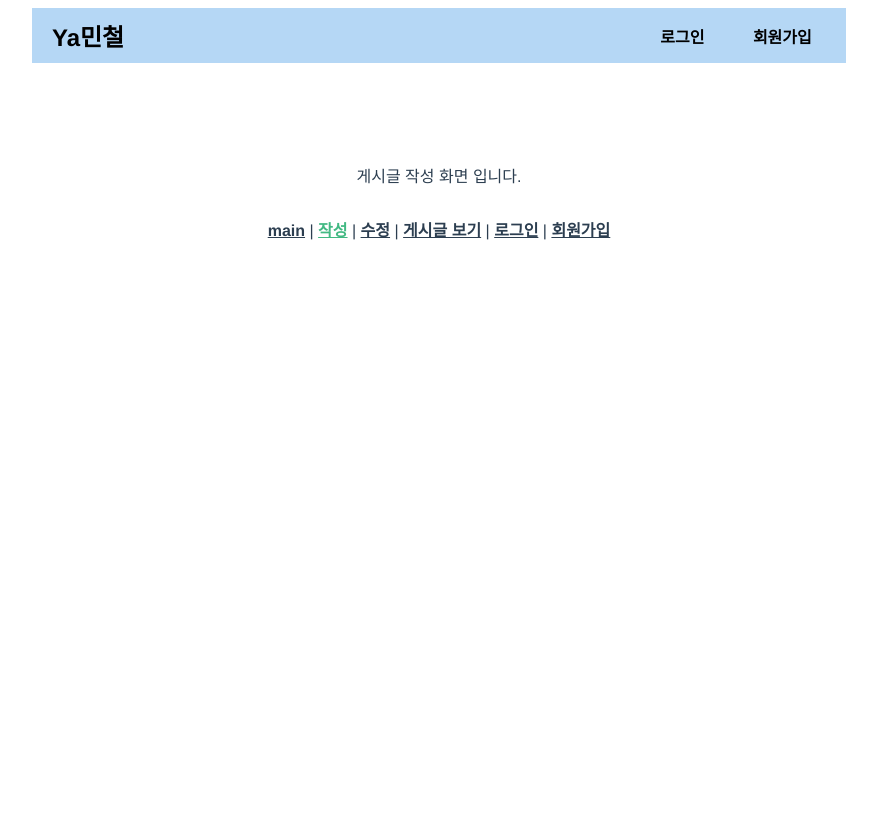
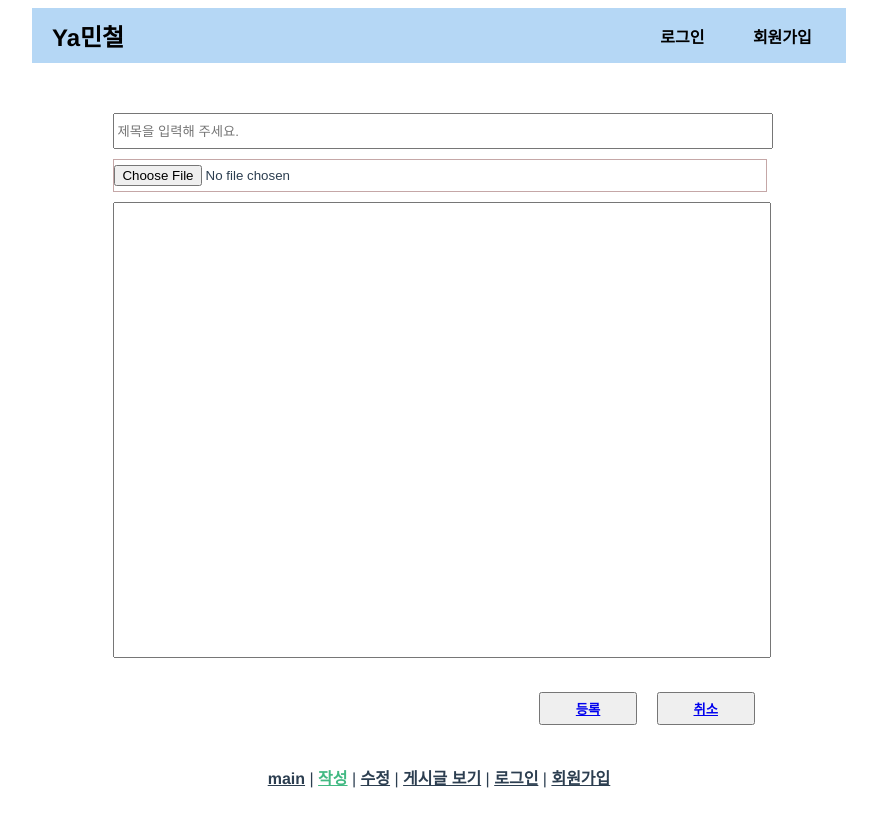
Before and after one commit to leafeafeaf/simple_community, a Vue app in the folder frontend/: page /write in a window 1280 px wide. Shown: the whole page, without its empty margins (201-1078 px from the left). Before the commit the page ends 800 px from the top, so only its background shows below. Built offline with nearby package versions, Linux system fonts and the light colour scheme.

Commit message:
수정 작성 ver1

```diff
--- a/frontend/src/App.vue
+++ b/frontend/src/App.vue
@@ -46,7 +46,7 @@ nav a.router-link-exact-active {
   color: #42b983;
 }
 .topbar {
-  margin-bottom: 100px;
+  margin-bottom: 50px;
 }
 .wrapper {
   width: 814px;
--- a/frontend/src/views/LoginView.vue
+++ b/frontend/src/views/LoginView.vue
@@ -1,5 +1,5 @@
 <template>
-  <form action="get">
+  <form action="" method="">
     <div class="id-div">
       <div class="id-div-div">
         <span class="id">아이디</span> <input type="text" name="" id="" />
--- a/frontend/src/views/MainView.vue
+++ b/frontend/src/views/MainView.vue
@@ -8,7 +8,9 @@
     </div>
     <div class="content-list-div">게시글 리스트</div>
     <div class="down-button-div">
-      <button class="write-button">게시글 작성</button>
+      <button class="write-button">
+        <router-link to="/write">글쓰기</router-link>
+      </button>
       <button class="famous-button">인기글</button>
     </div>
 
--- a/frontend/src/views/ModifyContentView.vue
+++ b/frontend/src/views/ModifyContentView.vue
@@ -1,7 +1,62 @@
-<template lang="">
-  <div>게시글 수정 화면 입니다.</div>
+<template>
+  <div class="modify-div">
+    <form class="modify" action="" method="">
+      <div>
+        <input class="title" type="text" placeholder="제목을 입력해 주세요." />
+      </div>
+      <div>
+        <input class="file" type="file" name="" id="" />
+      </div>
+      <div>
+        <textarea class="content" name="" id="" rows="30"></textarea>
+      </div>
+      <div class="btn-div">
+        <button type="submit" class="btn">
+          <router-link to="/content">등록</router-link>
+        </button>
+        <button class="btn"><router-link to="/">취소</router-link></button>
+      </div>
+    </form>
+  </div>
 </template>
 <script>
 export default {};
 </script>
-<style lang=""></style>
+<style scoped>
+.modify-div {
+  display: flex;
+  justify-content: center;
+}
+.modify {
+  width: 80%;
+}
+.title {
+  width: 100%;
+  height: 30px;
+  margin-bottom: 10px;
+}
+.file {
+  width: 100%;
+  margin-bottom: 10px;
+  padding-top: 5px;
+  padding-bottom: 5px;
+  border: 1px solid rgb(197, 167, 167);
+}
+.content {
+  width: 100%;
+  resize: none;
+  margin-bottom: 10px;
+}
+
+.btn-div {
+  display: flex;
+  justify-content: flex-end;
+  margin-top: 10px;
+}
+.btn {
+  width: 15%;
+  padding: 5px;
+  margin: 10px;
+  font-weight: bold;
+}
+</style>
--- a/frontend/src/views/SignView.vue
+++ b/frontend/src/views/SignView.vue
@@ -1,5 +1,5 @@
 <template lang="">
-  <form action="get">
+  <form action="" method="">
     <table class="table">
       <tbody>
         <tr>
--- a/frontend/src/views/WriteContentView.vue
+++ b/frontend/src/views/WriteContentView.vue
@@ -1,7 +1,62 @@
-<template lang="">
-  <div>게시글 작성 화면 입니다.</div>
+<template>
+  <div class="write-div">
+    <form class="write" action="" method="">
+      <div>
+        <input class="title" type="text" placeholder="제목을 입력해 주세요." />
+      </div>
+      <div>
+        <input class="file" type="file" name="" id="" />
+      </div>
+      <div>
+        <textarea class="content" name="" id="" rows="30"></textarea>
+      </div>
+      <div class="btn-div">
+        <button type="submit" class="btn">
+          <router-link to="/content">등록</router-link>
+        </button>
+        <button class="btn"><router-link to="/">취소</router-link></button>
+      </div>
+    </form>
+  </div>
 </template>
 <script>
 export default {};
 </script>
-<style lang=""></style>
+<style scoped>
+.write-div {
+  display: flex;
+  justify-content: center;
+}
+.write {
+  width: 80%;
+}
+.title {
+  width: 100%;
+  height: 30px;
+  margin-bottom: 10px;
+}
+.file {
+  width: 100%;
+  margin-bottom: 10px;
+  padding-top: 5px;
+  padding-bottom: 5px;
+  border: 1px solid rgb(197, 167, 167);
+}
+.content {
+  width: 100%;
+  resize: none;
+  margin-bottom: 10px;
+}
+
+.btn-div {
+  display: flex;
+  justify-content: flex-end;
+  margin-top: 10px;
+}
+.btn {
+  width: 15%;
+  padding: 5px;
+  margin: 10px;
+  font-weight: bold;
+}
+</style>
```
